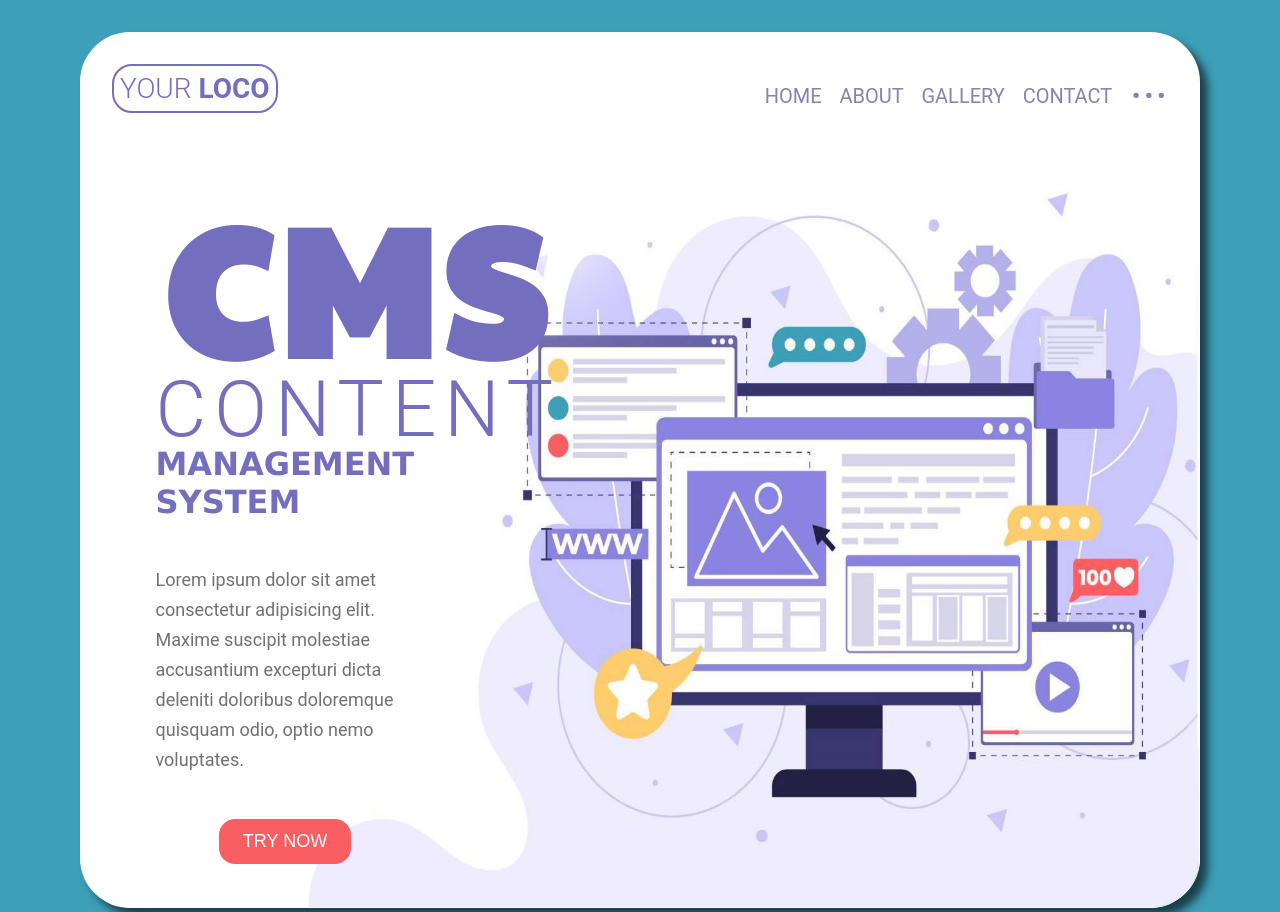
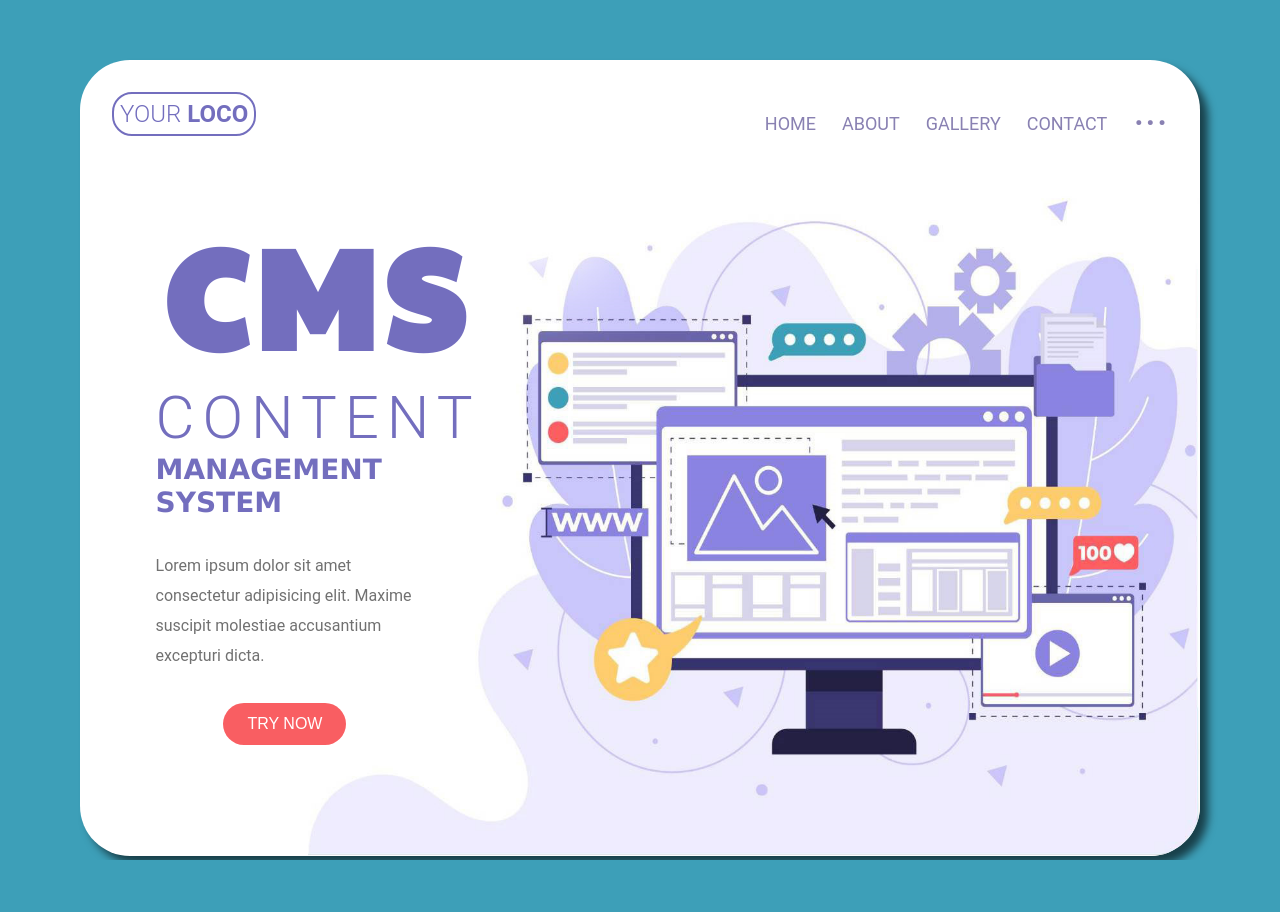
Before and after one commit to TrangNguyen2003/WEB_HIT, a plain HTML site: page Hit_Web/Day4/Bai1.html in a window 1280 px wide. After the commit the page ends 860 px from the top, so only its background shows below. Drawn offline with Linux system fonts and the light colour scheme; a web font is replaced by a local one.

Commit message:
del Day4

```diff
--- a/Hit_Web/Day4/Bai1.css
+++ b/Hit_Web/Day4/Bai1.css
@@ -10,9 +10,11 @@ body{
 #main{
     width: 100%;
     height: 100vh;
-    padding: 32px 80px;
+    padding: 60px 80px;
 }
 #sub-main{
+    margin: 0 auto;
+    max-width: 1500px;
     padding: 32px 0 0 32px ;
     background-color: #ffffff;
     border-radius: 50px;
@@ -25,7 +27,7 @@ body{
     display: inline-block;
     padding: 6px;
     color: #736ebe;
-    font-size:28px;
+    font-size:24px;
     height:max-content;
 }
 h1 span{
@@ -47,7 +49,7 @@ h1 span{
 }
 #menu ul li a{
     text-decoration: none;
-    font-size: 20px;
+    font-size: 18px;
     line-height: 64px;
     color: #8981b2;
 }
@@ -56,9 +58,9 @@ h1 span{
     color:indigo;
 }
 #duoi{
-    margin-top: 60px;
+    margin-top: 40px;
     display: flex;
-    height: 720px;
+    height: 660px;
     position: relative;
 }
 #duoi-trai{
@@ -69,29 +71,29 @@ h1 span{
 }
 #duoi-trai h1 {
     color: #736ebe;
-    font-size: 180px;
+    font-size: 140px;
     letter-spacing: 8px;
     font-family: 'Paytone One', sans-serif;
     line-height: 180px;
     text-indent: 8px;
 }
 #duoi-trai h2{
-    font-size: 78px;
+    font-size: 60px;
     font-weight: 300;
     color: #736ebe;
     letter-spacing: 8px;
     line-height: 70px;
 }
 #duoi-trai h3{
-    font-size: 32px;
+    font-size: 28px;
     font-weight: 600;
     color: #736ebe;
     font-family: Verdana, Geneva, Tahoma, sans-serif;
 }
 #duoi-trai .text1{
-    margin-top: 44px;
+    margin-top: 32px;
     color: #717171;
-    font-size: 18px;
+    font-size: 16px;
     line-height: 30px;
 }
 .bt{
@@ -103,10 +105,10 @@ h1 span{
     color: #ffffff;
     background-color: #f95e62;
     border: 0;
-    border-radius: 16px;
+    border-radius: 24px;
     padding: 12px 24px;
-    font-size: 18px;
-    margin-top: 44px;
+    font-size: 16px;
+    margin-top: 32px;
 }
 #duoi-trai button:hover{
     background-color: #ccc;
@@ -117,6 +119,6 @@ h1 span{
 }
 #duoi img{
     width:100%;
-    height: 720px;
+    height: 660px;
     border-radius: 0 0 50px 0;
 }
--- a/Hit_Web/Day4/Bai1.html
+++ b/Hit_Web/Day4/Bai1.html
@@ -4,7 +4,7 @@
     <meta charset="UTF-8" />
     <meta http-equiv="X-UA-Compatible" content="IE=edge" />
     <meta name="viewport" content="width=device-width, initial-scale=1.0" />
-    <title>Bai1</title>
+    <title>CMS</title>
     <link rel="preconnect" href="https://fonts.googleapis.com" />
     <link rel="preconnect" href="https://fonts.gstatic.com" crossorigin />
     <link
@@ -31,7 +31,7 @@
               <li><a href="#">GALLERY</a></li>
               <li><a href="#">CONTACT</a></li>
               <li>
-                <a style="font-size: 48px; line-height: 36px" href="#">...</a>
+                <a style="font-size: 44px; line-height: 36px" href="#">...</a>
               </li>
             </ul>
           </div>
@@ -43,8 +43,7 @@
             <h3>MANAGEMENT SYSTEM</h3>
             <p class="text1">
               Lorem ipsum dolor sit amet consectetur adipisicing elit. Maxime
-              suscipit molestiae accusantium excepturi dicta deleniti doloribus
-              doloremque quisquam odio, optio nemo voluptates.
+              suscipit molestiae accusantium excepturi dicta.
             </p>
             <div class="bt"><button>TRY NOW</button> </div>
           </div>
```
